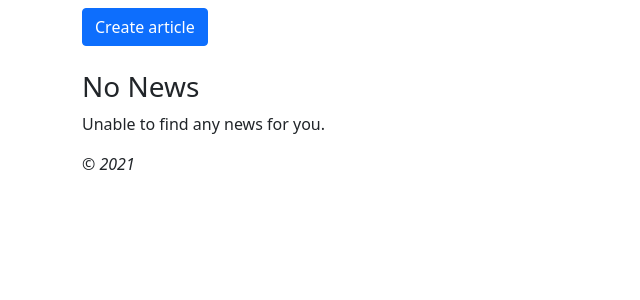
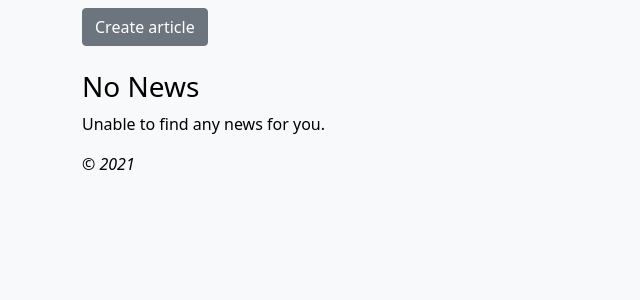
Before and after one commit to ProsperOyibo/WebLog-demo, a PHP site: template Views/news/overview.php in a window 1280 px wide. Shown: the top 300 px of the page, without its empty margins (0-640 px from the left). Run offline with PHP 8.4, Linux system fonts and the light colour scheme; the template is opened without the code that fills it, so the values that code supplies are empty.

Commit message:
Removed extra heading and changed button colours

```diff
--- a/Views/news/overview.php
+++ b/Views/news/overview.php
@@ -1,6 +1,5 @@
-<h2><?= esc($title) ?></h2>
 
-<a class="btn btn-primary mb-4" href="<?=base_url()?>/news/create">Create article</a>
+<a class="btn btn-secondary mb-4" href="<?=base_url()?>/news/create">Create article</a>
 
 <?php if (! empty($news) && is_array($news)): ?>
 
@@ -8,11 +7,11 @@
 
 		<?php foreach ($news as $news_item): ?>
 		<div class="col">
-		<div class="card mb-2 h-100 text-black bg-light">
+		<div class="card mb-2 h-100 text-black bg-white">
 		  <div class="card-body">
 			<h5 class="card-title"><?= esc($news_item['title']) ?></h5>
 			<p class="card-text"><?= esc($news_item['body']) ?></p>
-			<a href="<?=base_url()?>/news/view/<?= esc($news_item['slug'], 'url') ?>" class="btn btn-primary">View article</a>
+			<a href="<?=base_url()?>/news/view/<?= esc($news_item['slug'], 'url') ?>" class="btn btn-secondary">View article</a>
 		  </div>
 		</div>
 		</div>
--- a/Views/templates/footer.php
+++ b/Views/templates/footer.php
@@ -1,10 +1,5 @@
 <em>&copy; 2021</em>
 
-</div>
-</div>
-</div>
-</div>
-</div>
 </div>
 <script src="https://cdn.jsdelivr.net/npm/bootstrap@5.1.3/dist/js/bootstrap.bundle.min.js" integrity="sha384-ka7Sk0Gln4gmtz2MlQnikT1wXgYsOg+OMhuP+IlRH9sENBO0LRn5q+8nbTov4+1p" crossorigin="anonymous"></script>
 
--- a/Views/templates/header.php
+++ b/Views/templates/header.php
@@ -10,7 +10,7 @@
     <link href="https://cdn.jsdelivr.net/npm/bootstrap@5.1.3/dist/css/bootstrap.min.css" rel="stylesheet" integrity="sha384-1BmE4kWBq78iYhFldvKuhfTAU6auU8tT94WrHftjDbrCEXSU1oBoqyl2QvZ6jIW3" crossorigin="anonymous">
 
 </head>
-<body>
+<body class="bg-light text-black">
 	<div class="container-fluid container-sm">
 	<?php echo view("templates/navbar"); ?>
     <h1><?= esc($title) ?></h1>
--- a/Views/templates/navbar.php
+++ b/Views/templates/navbar.php
@@ -1,4 +1,4 @@
-<nav class="navbar navbar-expand-lg navbar-dark bg-primary">
+<nav class="navbar navbar-expand-lg navbar-dark bg-secondary">
   <div class="container-fluid">
     <a class="navbar-brand" href="#">Navbar</a>
     <button class="navbar-toggler" type="button" data-bs-toggle="collapse" data-bs-target="#navbarSupportedContent" aria-controls="navbarSupportedContent" aria-expanded="false" aria-label="Toggle navigation">
```
